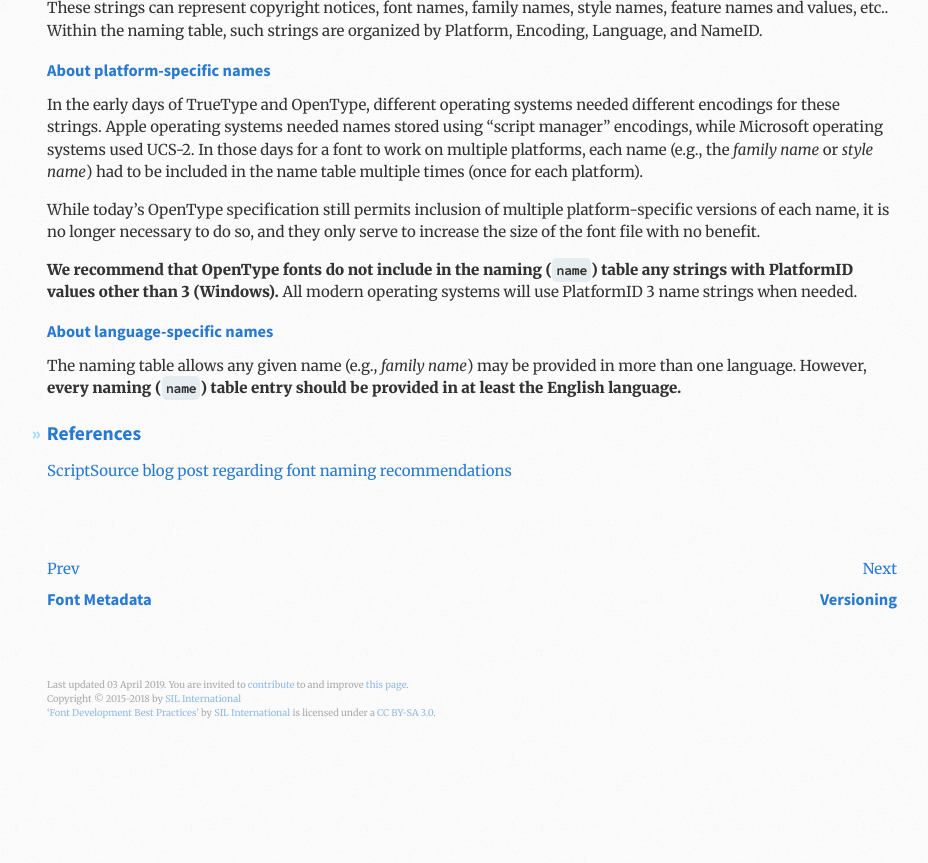
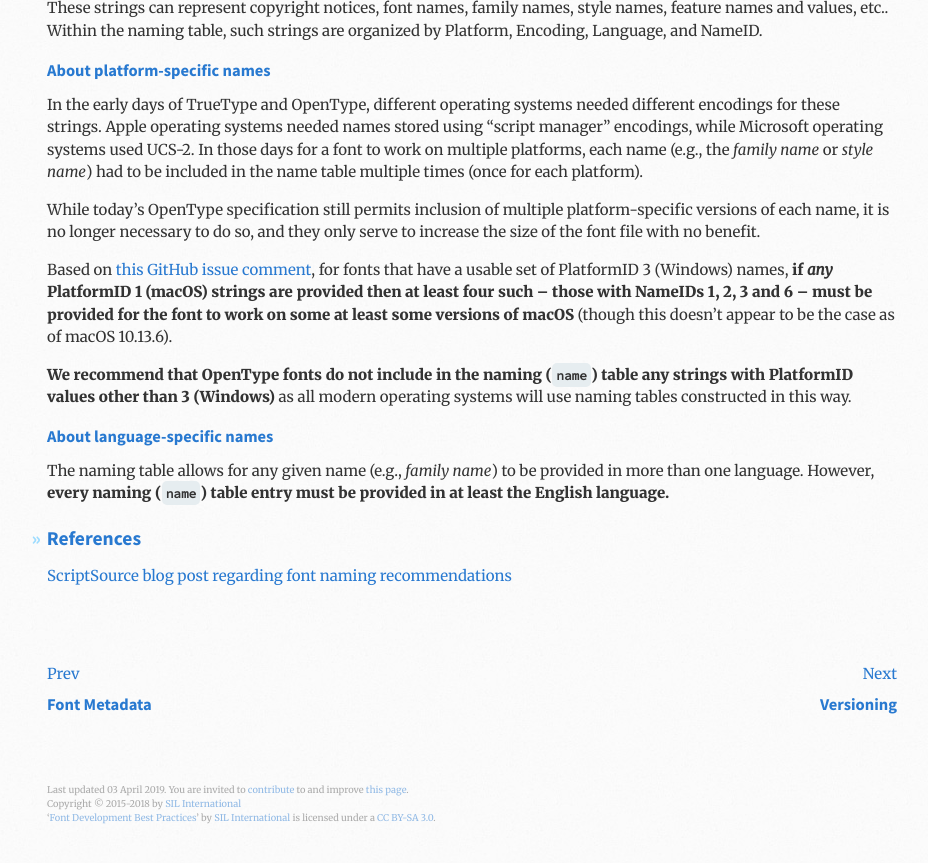
Before and after one commit to silnrsi/FDBP, a Jekyll site: the page built from en-US/Font_Naming.md, in a window 1280 px wide and 900 px high, scrolled down 1597 px. Shown: the top 863 px of the window, without its empty margins (43-971 px from the left). Built offline with Jekyll 4.4.1, drawn with Linux system fonts in a browser that asks for light colours; before the commit the page ends 2394 px from its top, so only the background shows below that.

Commit message:
Add info from GitHub regarding PlatformID==1 limitations.

```diff
--- a/en-US/Font_Naming.md
+++ b/en-US/Font_Naming.md
@@ -62,10 +62,13 @@ In the early days of TrueType and OpenType, different operating systems needed d
 
 While today's OpenType specification still permits inclusion of multiple platform-specific versions of each name, it is no longer necessary to do so, and they only serve to increase the size of the font file with no benefit.
 
-**We recommend that OpenType fonts do not include in the naming (`name`) table any strings with PlatformID values other than 3 (Windows).** All modern operating systems will use PlatformID 3 name strings when needed.
+Based on [this GitHub issue comment], for fonts that have a usable set of PlatformID 3 (Windows) names, **if _any_ PlatformID 1 (macOS) strings are provided then at least four such -- those with NameIDs 1, 2, 3 and 6 -- must be provided for the font to work on some at least some versions of macOS** (though this doesn't appear to be the case as of macOS 10.13.6).
+
+**We recommend that OpenType fonts do not include in the naming (`name`) table any strings with PlatformID values other than 3 (Windows)** as all modern operating systems will use naming tables constructed in this way.
 
 ### About language-specific names
-The naming table allows any given name (e.g., _family name_) may be provided in more than one language. However, **every naming (`name`) table entry should be provided in at least the English language.**
+
+The naming table allows for any given name (e.g., _family name_) to be provided in more than one language. However, **every naming (`name`) table entry must be provided in at least the English language.**
 
 ## References
 
@@ -74,3 +77,4 @@ The naming table allows any given name (e.g., _family name_) may be provided in
 [Ethnologue]: http://www.ethnologue.com/
 [namecheck.fontdata.com]: http://namecheck.fontdata.com
 [ScriptSource blog post regarding font naming recommendations]: http://scriptsource.org/cms/scripts/page.php?item_id=entry_detail&uid=k7dwx5fhnz
+[this GitHub issue comment]: https://github.com/fonttools/fonttools/issues/1170#issuecomment-368492829
```
